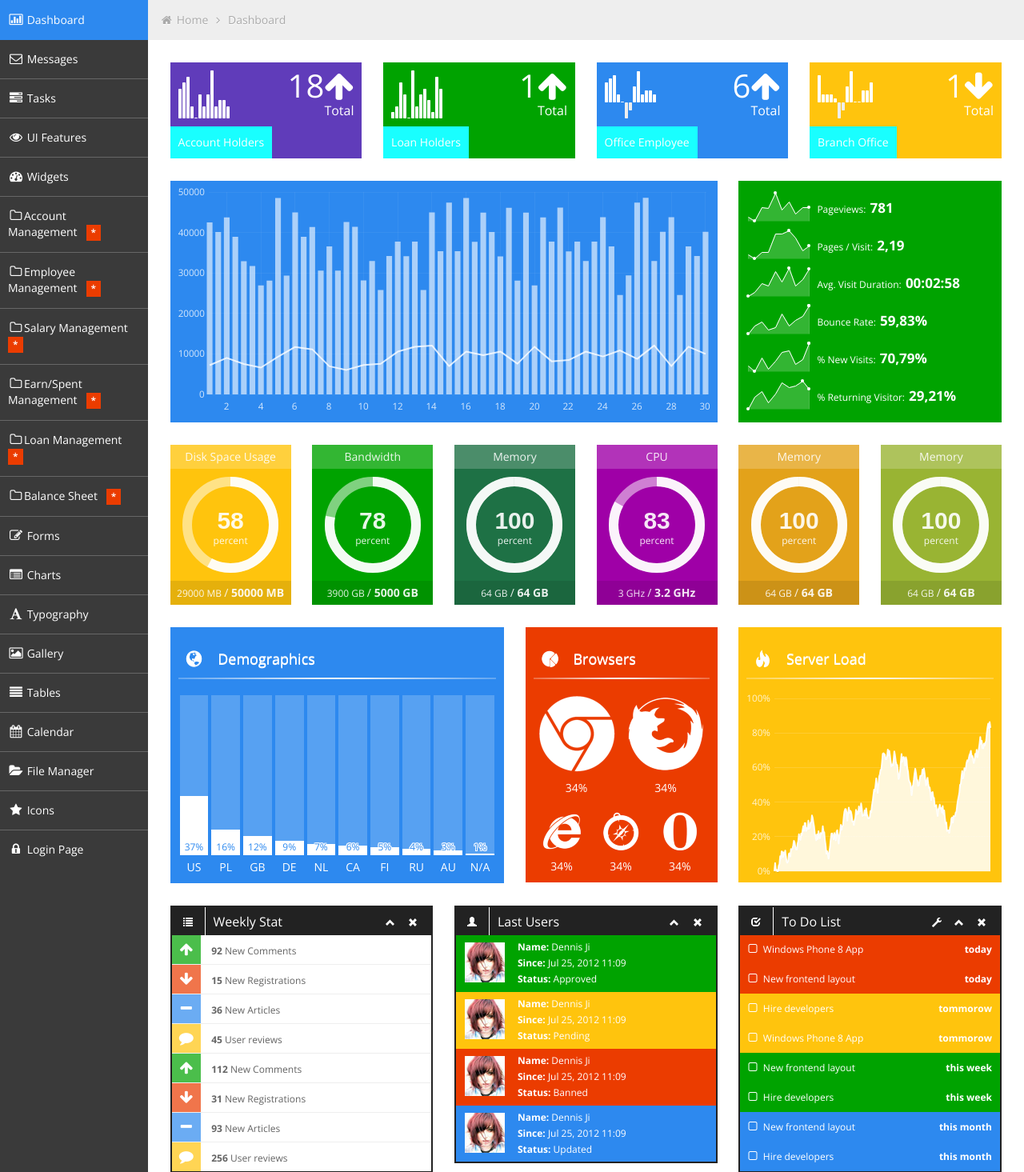
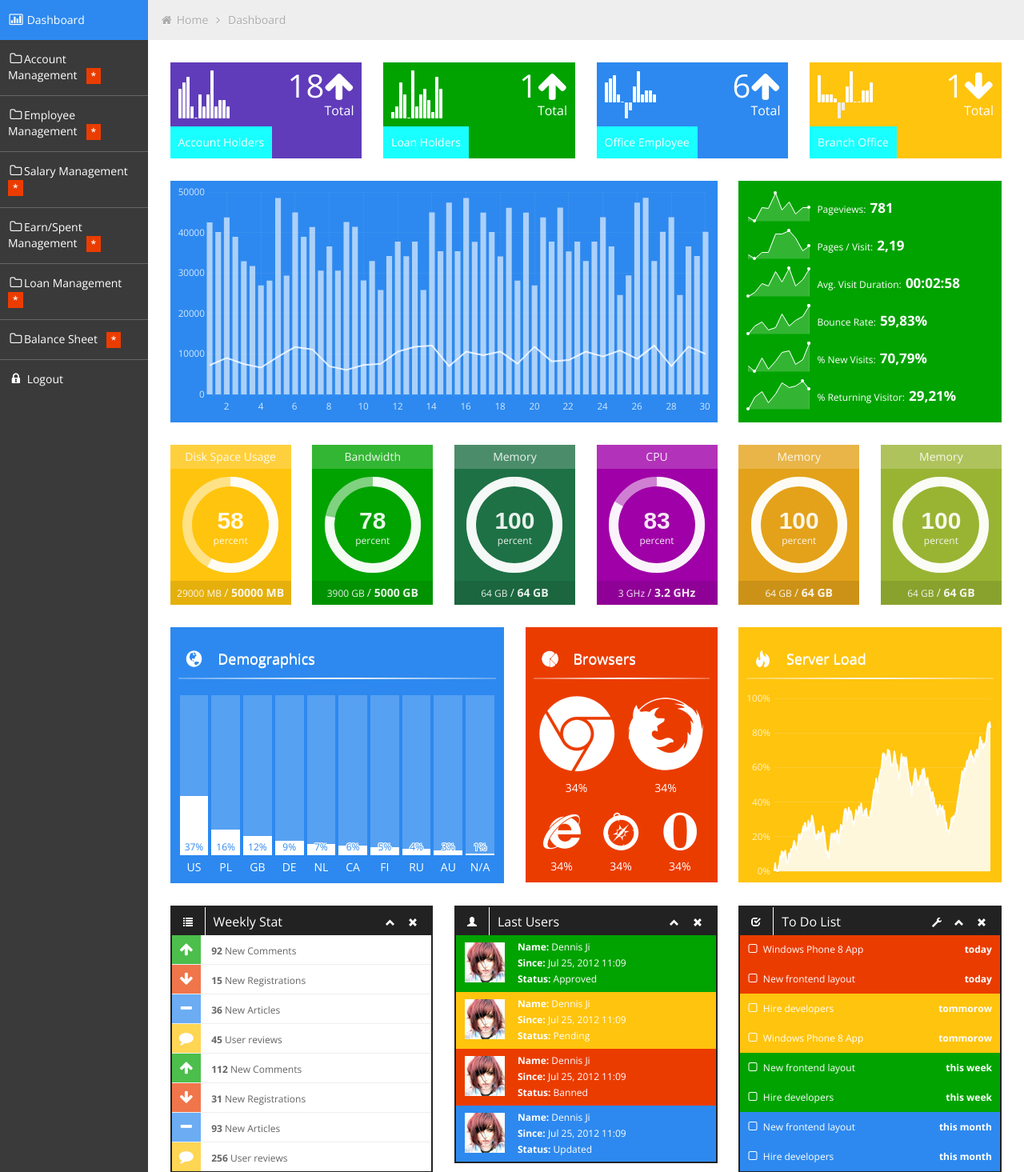
Before and after one commit to CaptainMahabub/mcsl, a PHP site: page /management/index.php in a window 1280 px wide. Shown: the part 41-1506 px from the top of the page at 80% size. Run offline with PHP 8.4, Linux system fonts and the light colour scheme; data comes from the database, SQL or seed files in the repository.

Commit message:
index.php updated

```diff
--- a/management/index.php
+++ b/management/index.php
@@ -335,10 +335,7 @@
 				<div class="nav-collapse sidebar-nav">
 					<ul class="nav nav-tabs nav-stacked main-menu">
 						<li><a href="index.php"><i class="icon-bar-chart"></i><span class="hidden-tablet"> Dashboard</span></a></li>
-						<li><a href="messages.html"><i class="icon-envelope"></i><span class="hidden-tablet"> Messages</span></a></li>
-						<li><a href="tasks.html"><i class="icon-tasks"></i><span class="hidden-tablet"> Tasks</span></a></li>
-						<li><a href="ui.html"><i class="icon-eye-open"></i><span class="hidden-tablet"> UI Features</span></a></li>
-						<li><a href="widgets.html"><i class="icon-dashboard"></i><span class="hidden-tablet"> Widgets</span></a></li>
+
 						<li>
 							<?php include('account_management.php');?>
 						</li>
@@ -363,15 +360,7 @@
 							<?php include('balance_sheet_management.php');?>
 						</li>
 
-						<li><a href="form.html"><i class="icon-edit"></i><span class="hidden-tablet"> Forms</span></a></li>
-						<li><a href="chart.html"><i class="icon-list-alt"></i><span class="hidden-tablet"> Charts</span></a></li>
-						<li><a href="typography.html"><i class="icon-font"></i><span class="hidden-tablet"> Typography</span></a></li>
-						<li><a href="gallery.html"><i class="icon-picture"></i><span class="hidden-tablet"> Gallery</span></a></li>
-						<li><a href="table.html"><i class="icon-align-justify"></i><span class="hidden-tablet"> Tables</span></a></li>
-						<li><a href="calendar.html"><i class="icon-calendar"></i><span class="hidden-tablet"> Calendar</span></a></li>
-						<li><a href="file-manager.html"><i class="icon-folder-open"></i><span class="hidden-tablet"> File Manager</span></a></li>
-						<li><a href="icon.html"><i class="icon-star"></i><span class="hidden-tablet"> Icons</span></a></li>
-						<li><a href="login.html"><i class="icon-lock"></i><span class="hidden-tablet"> Login Page</span></a></li>
+						<li><a href="logout.php"><i class="icon-lock"></i><span class="hidden-tablet"> Logout</span></a></li>
 					</ul>
 				</div>
 			</div>
```
